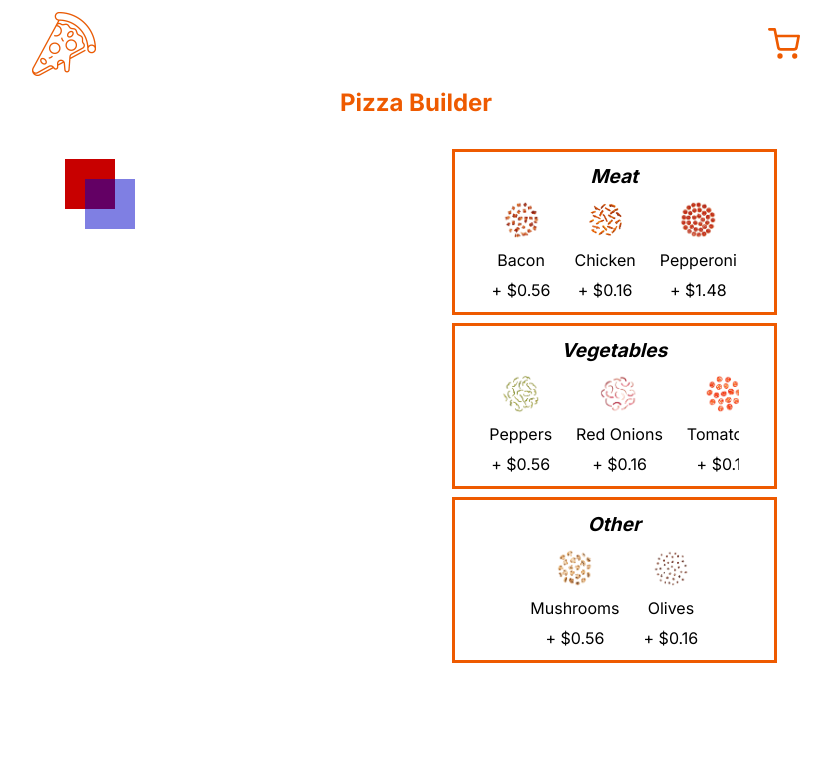
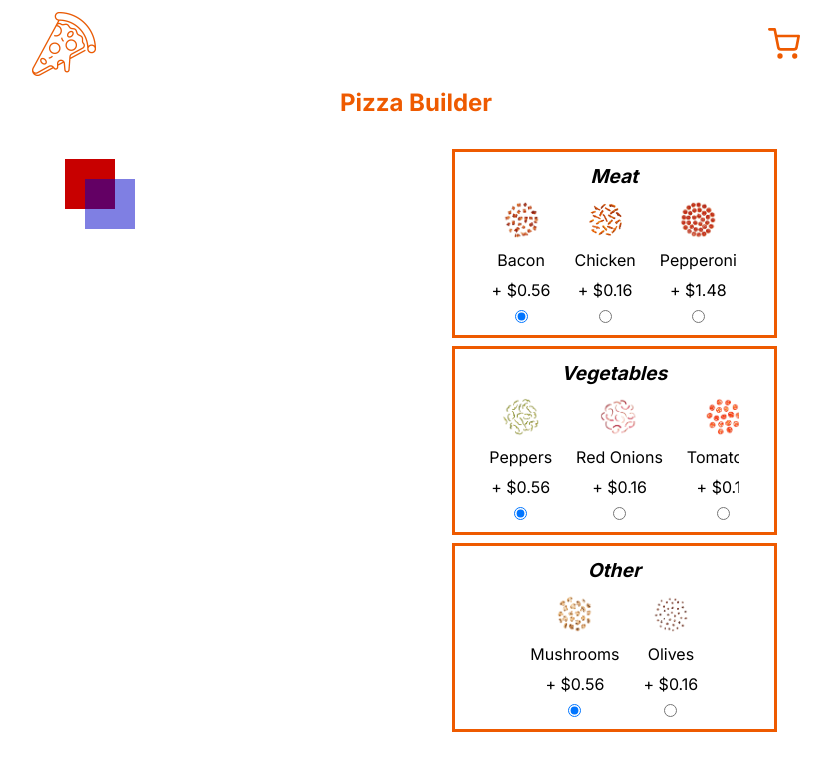
Before and after one commit to mrkelder/pizza-house, a Next.js app: page /shape/circle in a window 1280 px wide. Shown: the top 770 px of the page, without its empty margins (224-1055 px from the left). Built offline with nearby package versions, Linux system fonts and the light colour scheme.

Commit message:
feat: use can select toppings

```diff
--- a/src/components/PizzaToppingsSection/PizzaToppingsSection.tsx
+++ b/src/components/PizzaToppingsSection/PizzaToppingsSection.tsx
@@ -1,23 +1,37 @@
-import { FC } from "react"
+"use client"
+
+import { FC, useState } from "react"
 import Image from "next/image"
-import { PizzaTopping } from "@/src/lib/PizzaTopping"
+import { ToppingObject } from "@/src/lib/PizzaTopping"
 import styles from "./pizzaToppingsSection.module.scss"
 
 interface PizzaToppingsSectionProps {
   name: string
-  toppings: PizzaTopping[]
+  toppings: ToppingObject[]
 }
+
+const DEFAULT_TOPPING_INDEX = 0
 
 export const PizzaToppingsSection: FC<PizzaToppingsSectionProps> = ({
   name,
   toppings
 }) => {
+  const [selectedToppingId, setSelectedToppingId] = useState(
+    toppings[DEFAULT_TOPPING_INDEX].id
+  )
+
+  const onLabelInputChange = (id: string) => () => setSelectedToppingId(id)
+
   return (
     <div className={styles.section}>
       <b>{name}</b>
       <div className={styles.toppingsList}>
         {toppings.map((topping) => (
-          <div className={styles.topping} key={topping.id}>
+          <label
+            htmlFor={`topping_${topping.id}`}
+            className={styles.topping}
+            key={topping.id}
+          >
             <Image
               src={topping.img}
               width={40}
@@ -26,9 +40,21 @@ export const PizzaToppingsSection: FC<PizzaToppingsSectionProps> = ({
             />
             <p>{topping.name}</p>
             <p>+ ${topping.price}</p>
-          </div>
+            <input
+              onChange={onLabelInputChange(topping.id)}
+              type="radio"
+              id={`topping_${topping.id}`}
+              name={`topping_section_${name}`}
+              checked={selectedToppingId === topping.id}
+            />
+          </label>
         ))}
       </div>
     </div>
   )
 }
+
+PizzaToppingsSection.defaultProps = {
+  name: "Category",
+  toppings: []
+}
```
